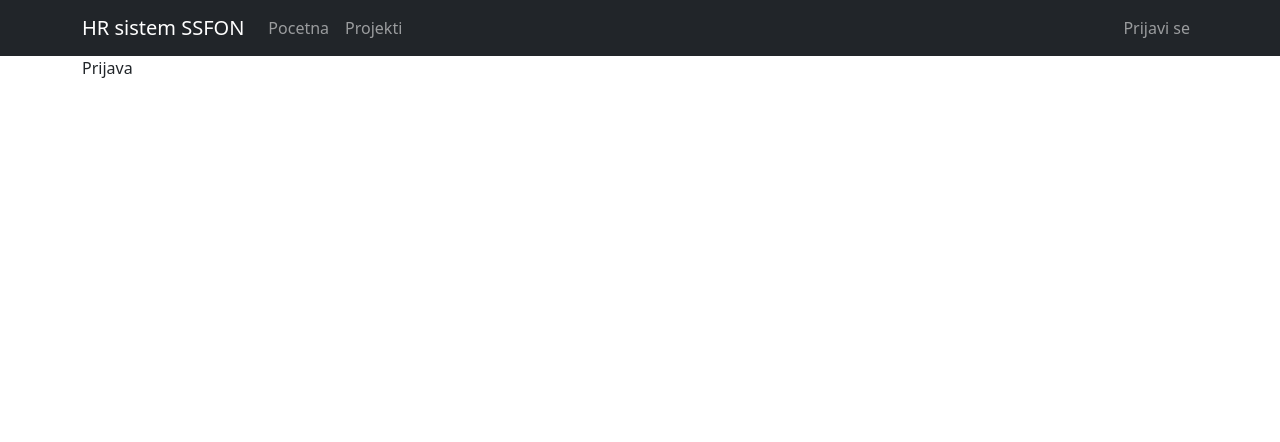
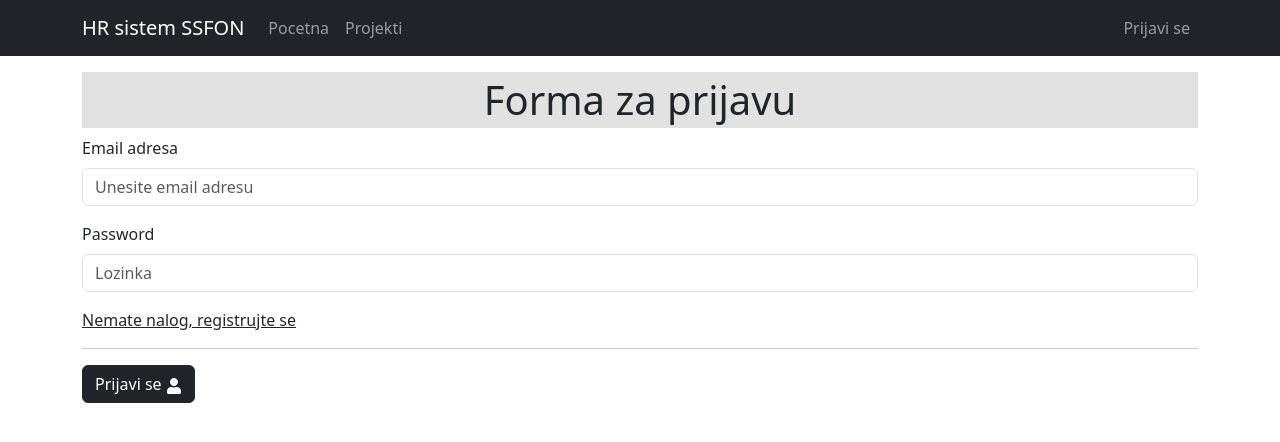
Before and after one commit to elab-development/internet-tehnologije-2024-projekat-hr_sistem_organizacije_2021_0184, a React (Create React App) app in the folder savez-front/: page /login in a window 1280 px wide. Shown: the top 442 px of the page. Built offline with nearby package versions, Linux system fonts and the light colour scheme.

Commit message:
Login, hook za formu i axios poziv

```diff
--- /dev/null
+++ b/savez-front/src/pomocne/server.js
@@ -0,0 +1,14 @@
+import axios from "axios";
+
+const server = axios.create({
+    baseURL: "http://127.0.0.1:8000/api/",
+    timeout: 15000,
+});
+
+const token = window.sessionStorage.getItem('token');
+
+if (token !== null) {
+    server.defaults.headers.common['Authorization'] = 'Bearer ' + token;
+}
+
+export default server;
--- /dev/null
+++ b/savez-front/src/pomocne/useForm.jsx
@@ -0,0 +1,23 @@
+import React, {useState} from "react";
+
+const useForm = (initialState = {}) => {
+
+    const [formData, setFormData] = useState(initialState);
+
+    //handle change function
+
+    const handleChange = (e) => {
+        setFormData({
+            ...formData,
+            [e.target.name]: e.target.value
+        });
+    }
+
+    return {
+        formData,
+        handleChange
+    }
+
+}
+
+export default useForm;
--- a/savez-front/src/stranice/Prijava.jsx
+++ b/savez-front/src/stranice/Prijava.jsx
@@ -1,10 +1,99 @@
 import React from 'react';
+import {Button, Form} from "react-bootstrap";
+import {Link} from "react-router-dom";
+import {FaGear} from "react-icons/fa6";
+import {FaDoorOpen, FaUser} from "react-icons/fa";
+import useForm from "../pomocne/useForm";
+import server from "../pomocne/server";
 
 const Prijava = () => {
+
+    const [isPrijava, setIsPrijava] = React.useState(true);
+
+    const {formData, handleChange} = useForm({
+        email: '',
+        password: '',
+        name: ''
+    });
+
+    const login = () => {
+        console.log(formData);
+
+        server.post('/login', formData).then(res => {
+            console.log(res);
+            window.sessionStorage.setItem('token', res.data.podaci.token);
+            window.sessionStorage.setItem('user', JSON.stringify(res.data.podaci.user));
+            window.location.href = '/';
+        }).catch(err => {
+            console.log(err);
+        })
+
+    }
+
+
     return (
-        <div>
-            Prijava
-        </div>
+        <>
+            {
+                isPrijava && (
+                    <>
+                        <h1 className="main-title text-center p-1 mt-3">Forma za prijavu</h1>
+                        <Form>
+                            <Form.Group className="mb-3" controlId="formBasicEmail">
+                                <Form.Label>Email adresa</Form.Label>
+                                <Form.Control type="email" name="email" onChange={handleChange} placeholder="Unesite email adresu" value={formData.email}/>
+                            </Form.Group>
+
+                            <Form.Group className="mb-3" controlId="formBasicPassword">
+                                <Form.Label>Password</Form.Label>
+                                <Form.Control name="password" onChange={handleChange} type="password" placeholder="Lozinka" value={formData.password} />
+                            </Form.Group>
+                            <a className="link-dark" href="#" onClick={
+                                () => {
+                                    setIsPrijava(false);
+                                }
+                            }>Nemate nalog, registrujte se</a>
+                            <hr />
+                            <Button variant="dark" type="button" onClick={login}>
+                                Prijavi se <FaUser />
+                            </Button>
+                        </Form>
+                    </>
+                )
+            }
+
+            {
+                !isPrijava && (
+                    <>
+                        <h1 className="main-title text-center p-1 mt-3">Forma za registraciju</h1>
+                        <Form>
+                            <Form.Group className="mb-3" controlId="formBasicName">
+                                <Form.Label>Ime i prezime</Form.Label>
+                                <Form.Control name="name" onChange={handleChange}  type="text" placeholder="Unesite ime i prezime" value={formData.name} />
+                            </Form.Group>
+                            <Form.Group className="mb-3" controlId="formBasicEmail1">
+                                <Form.Label>Email adresa</Form.Label>
+                                <Form.Control name="email" onChange={handleChange}  type="email" placeholder="Unesite email adresu" value={formData.email} />
+                            </Form.Group>
+
+                            <Form.Group className="mb-3" controlId="formBasicPassword1">
+                                <Form.Label>Password</Form.Label>
+                                <Form.Control name="password" onChange={handleChange}  type="password" placeholder="Lozinka" value={formData.password} />
+                            </Form.Group>
+                            <a className="link-dark" href="#" onClick={
+                                () => {
+                                    setIsPrijava(true);
+                                }
+                            }>Imate nalog, ulogujte se</a>
+                            <hr />
+                            <Button variant="dark" type="button">
+                                Registruj se <FaUser />
+                            </Button>
+                        </Form>
+                    </>
+                )
+            }
+
+        </>
     );
 };
 
```
